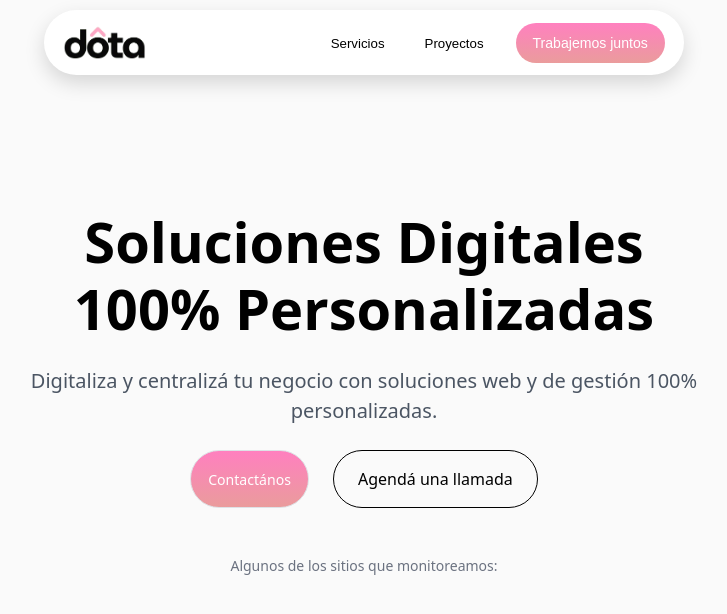
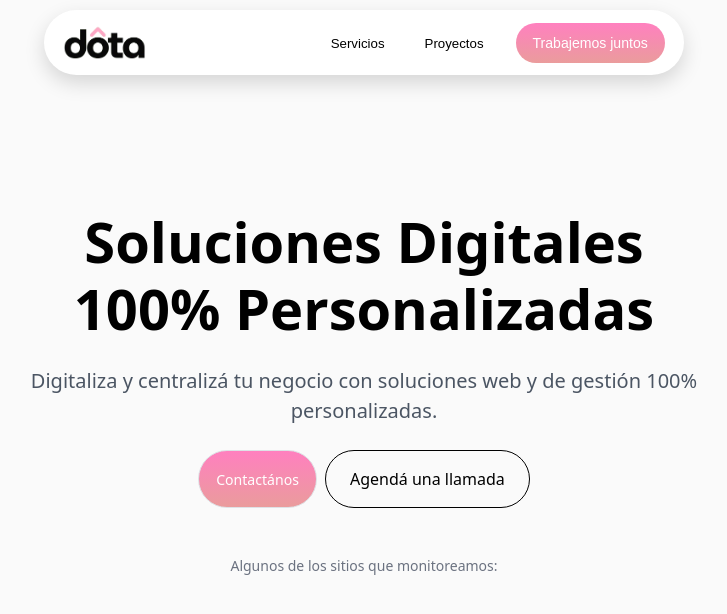
Before and after one commit to ivolevy/agency-website, a React (Vite) app: page / in a window 1280 px wide. Shown: the top 614 px of the page, without its empty margins (276-1003 px from the left). Built offline with nearby package versions, Linux system fonts and the light colour scheme; a web font is replaced by a local one.

Commit message:
hero buttons

```diff
--- a/src/assets/comps/Hero.jsx
+++ b/src/assets/comps/Hero.jsx
@@ -53,7 +53,7 @@ export const Hero = () => {
 
         {/* Botones */}
         <motion.div
-          className="mt-6 flex gap-4 justify-center"
+          className="mt-6 flex gap-2 justify-center"
           variants={itemVariants}
         >
           <a
```
